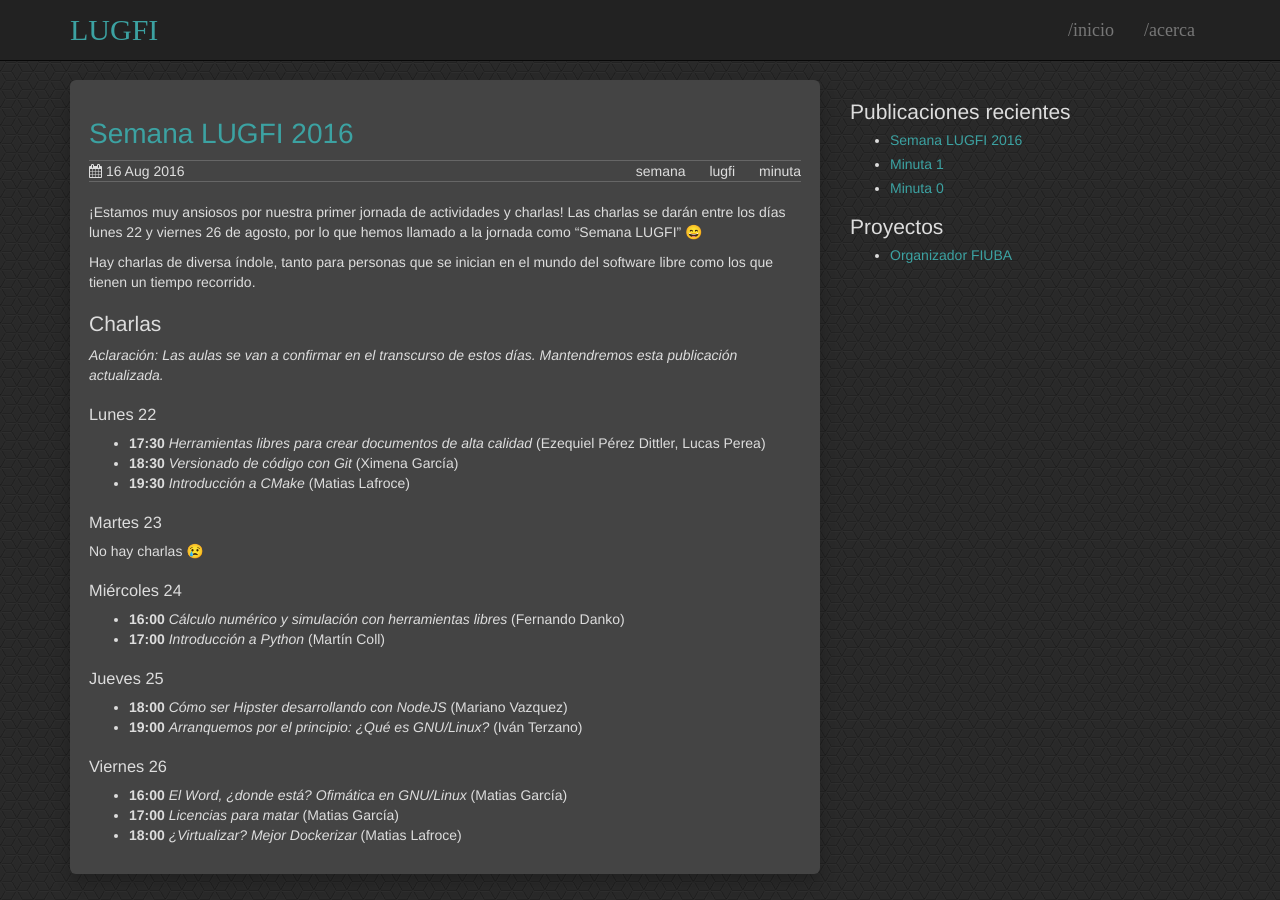
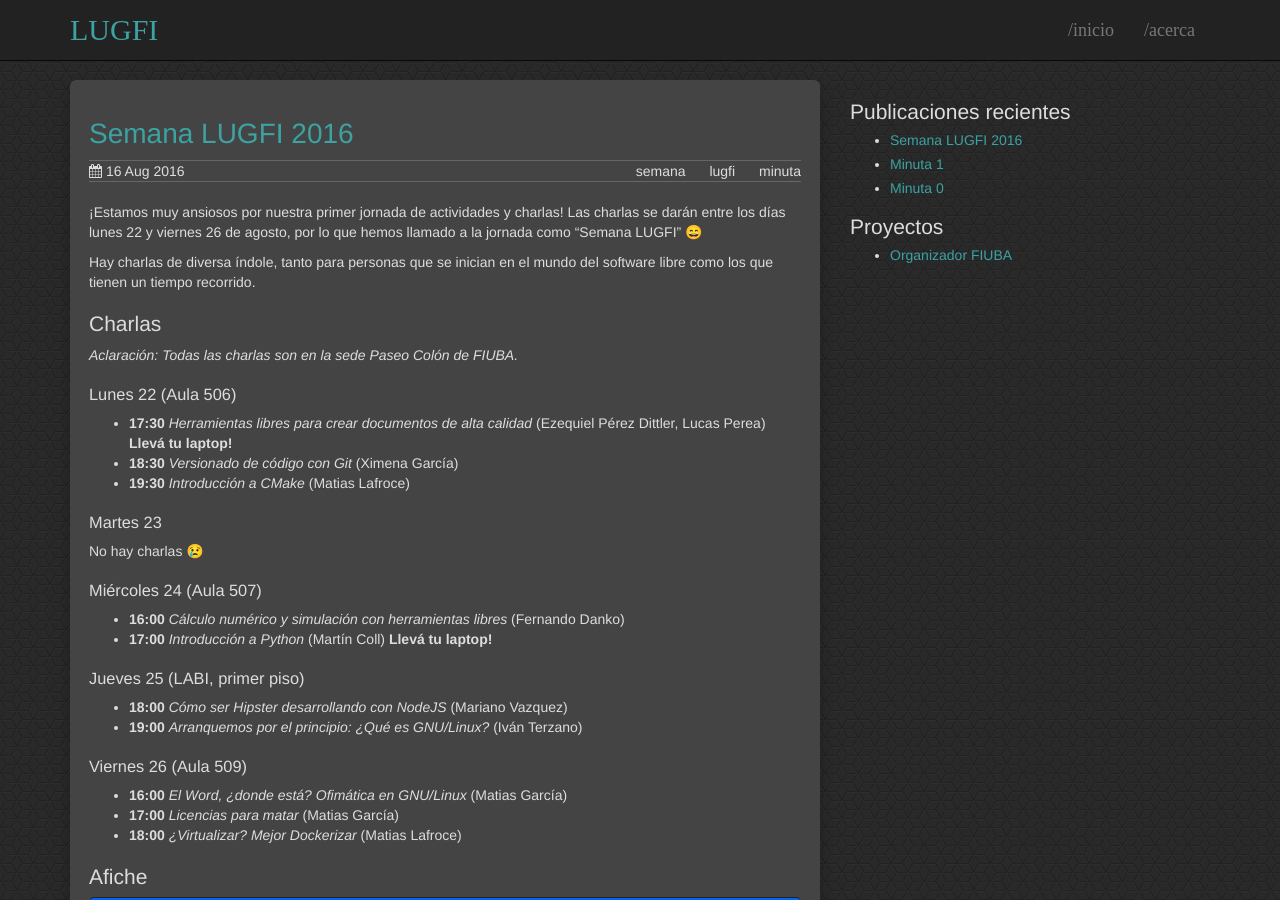
Before and after one commit to lugfi/lugfi.github.io, a Jekyll site: the page built from _posts/2016-08-16-semana-lugfi-2016.md, in a window 1280 px wide and 900 px high. Built offline with Jekyll 4.4.1, drawn with Linux system fonts in a browser that asks for light colours; emoji names are drawn with the system emoji font.

Commit message:
Agrego información de aulas y el afiche

```diff
--- a/_posts/2016-08-16-semana-lugfi-2016.md
+++ b/_posts/2016-08-16-semana-lugfi-2016.md
@@ -14,12 +14,11 @@ del software libre como los que tienen un tiempo recorrido.
 
 ## Charlas
 
-_Aclaración: Las aulas se van a confirmar en el transcurso de estos días.
-Mantendremos esta publicación actualizada._
+_Aclaración: Todas las charlas son en la sede Paseo Colón de FIUBA._
 
-### Lunes 22
+### Lunes 22 (Aula 506)
 
-* **17:30** _Herramientas libres para crear documentos de alta calidad_ (Ezequiel Pérez Dittler, Lucas Perea)
+* **17:30** _Herramientas libres para crear documentos de alta calidad_ (Ezequiel Pérez Dittler, Lucas Perea) **Llevá tu laptop!**
 * **18:30** _Versionado de código con Git_ (Ximena García)
 * **19:30** _Introducción a CMake_ (Matias Lafroce)
 
@@ -27,18 +26,22 @@ Mantendremos esta publicación actualizada._
 
 No hay charlas :cry:
 
-### Miércoles 24
+### Miércoles 24 (Aula 507)
 
 * **16:00** _Cálculo numérico y simulación con herramientas libres_ (Fernando Danko)
-* **17:00** _Introducción a Python_ (Martín Coll)
+* **17:00** _Introducción a Python_ (Martín Coll) **Llevá tu laptop!**
 
-### Jueves 25
+### Jueves 25 (LABI, primer piso)
 
 * **18:00** _Cómo ser Hipster desarrollando con NodeJS_ (Mariano Vazquez)
 * **19:00** _Arranquemos por el principio: ¿Qué es GNU/Linux?_ (Iván Terzano)
 
-### Viernes 26
+### Viernes 26 (Aula 509)
 
 * **16:00** _El Word, ¿donde está? Ofimática en GNU/Linux_ (Matias García)
 * **17:00** _Licencias para matar_ (Matias García)
 * **18:00** _¿Virtualizar? Mejor Dockerizar_ (Matias Lafroce)
+
+## Afiche
+
+![Afiche de la Semana LUGFI 2016](/images/semana-lugfi-2016.png)
```
Also changed, not shown: images/semana-lugfi-2016.png (added).
